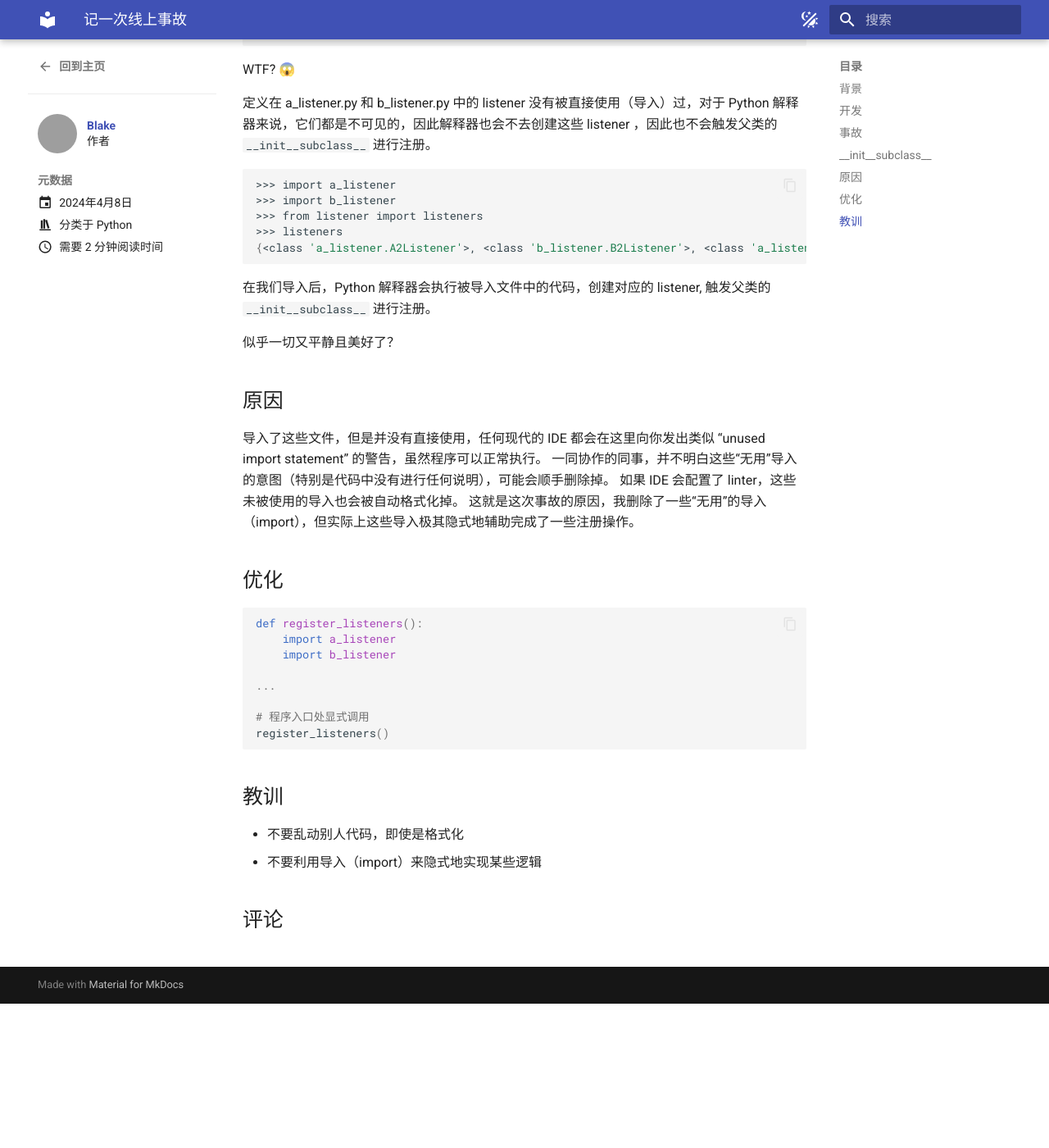
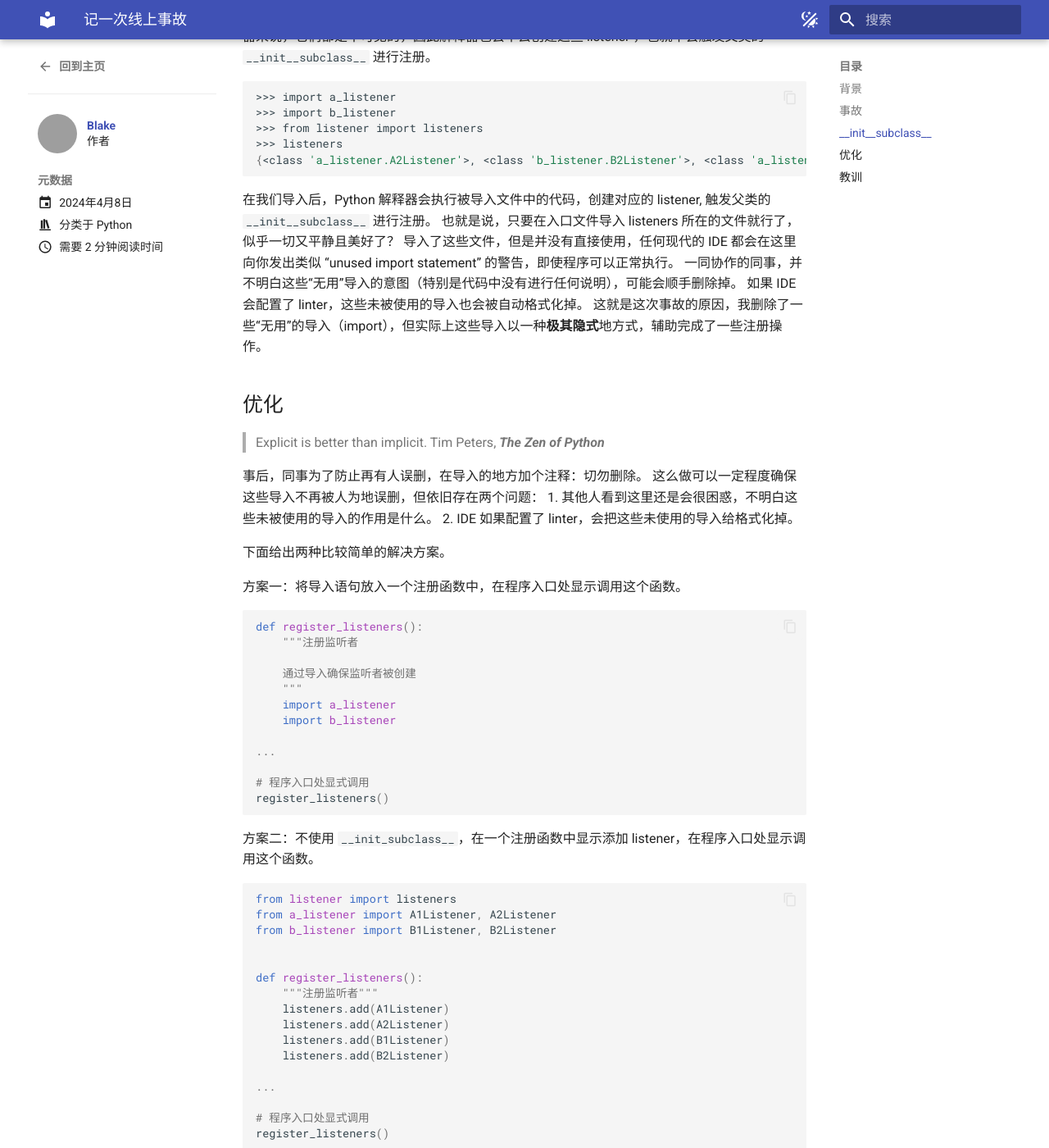
Before and after one commit to zhaoblake/zhaoblake.github.io, an MkDocs documentation site: the page built from docs/posts/记一次线上事故.md, in a window 1280 px wide and 1400 px high, scrolled down 2865 px. Shown: the whole window at 82% size. Built offline with MkDocs 1.6.1 and Material for MkDocs 9.7.7, drawn with Linux system fonts in a browser that asks for light colours; comment, search, counter and statistics services are not loaded; before the commit the page ends 4089 px from its top, so only the background shows below that; some of the changed text lies outside the part shown; grey boxes are pictures that could not be loaded.

Commit message:
fix: update post

````diff
--- a/docs/posts/记一次线上事故.md
+++ b/docs/posts/记一次线上事故.md
@@ -6,6 +6,8 @@ categories:
 comments: true
 authors: [Blake]
 ---
+# 记一次线上事故
+
 这是去年年底就发生的事情了，至于为啥现在拿出来说，是因为我在浏览仓库的的提交记录时，一个直白、残酷的 commit message 再一次地扎进我的眼里😵：还原 xxx（我的名字）提交错误。这是我同事提交的 commit，用于回退我之前提交的部分代码。就是这部分代码，导致了这次线上事故...
 
 <!-- more -->
@@ -13,21 +15,18 @@ authors: [Blake]
 
 我们收到了为某个任务执行提速的需求：并发执行。我们的任务执行引擎是支持协程异步执行的，但是这个任务的业务代码是同步的。有两种方案摆在面前：1. 将任务代码改成异步；2. 引擎新增一个 runner，支持多线程执行任务。
 鉴于时间较为紧张，修改任务代码的工作量和风险要远大新增一个多线程执行的 runner，我们最终选择的第二个方案，这个任务也被我给接下了。
-
-## 开发
-
 新加一个线程 runner 并不复杂，再加上一些锁的处理，半天时间就开发完毕，提交上线了。
 
 ## 事故
 
 当天下班后，我在回家的地铁上，接到同事的电话：我提交的代码有问题，线上炸了！！！
-
 我第一反应是不可能，我只是新增了一个线程 runner 函数，这是一个增量开发，还没有任何业务的任务切换到这个 runner 执行。
-
 最后同事排查结果是：我删除了一些“无用”的导入（import）。
 
 
 ## `__init__subclass__`
+
+没错，这次的事故跟 `__init__subclass` 有关。
 
 `__init__subclass` 是一个特殊方法（special method），定义在父类中，当子类被创建时，它会被自动调用。
 
@@ -43,7 +42,7 @@ class SubClass(BaseClass):
 ```
 
 上面的例子中，当子类 `SubClass` **被创建时**，就会触发 `BaseClass` 的 `__init__subclass__` 方法。
-利用这个特性，我们可以完成一些注册操作。
+利用这个特性，我们可以实现注册子类的机制。
 
 ```python
 # listener.py
@@ -137,7 +136,7 @@ set()
 ```
 WTF? 😱
 
-定义在 a_listener.py 和 b_listener.py 中的 listener 没有被直接使用（导入）过，对于 Python 解释器来说，它们都是不可见的，因此解释器也会不去创建这些 listener ，因此也不会触发父类的 `__init__subclass__` 进行注册。
+定义在 a_listener.py 和 b_listener.py 中的 listeners 没有被直接使用（导入）过，对于 Python 解释器来说，它们都是不可见的，因此解释器也会不去创建这些 listener ，也就不会触发父类的 `__init__subclass__` 进行注册。
 
 ```shell
 >>> import a_listener
@@ -147,19 +146,33 @@ WTF? 😱
 {<class 'a_listener.A2Listener'>, <class 'b_listener.B2Listener'>, <class 'a_listener.A1Listener'>, <class 'b_listener.B1Listener'>}
 ```
 在我们导入后，Python 解释器会执行被导入文件中的代码，创建对应的 listener, 触发父类的 `__init__subclass__` 进行注册。
+也就是说，只要在入口文件导入 listeners 所在的文件就行了，似乎一切又平静且美好了？
+导入了这些文件，但是并没有直接使用，任何现代的 IDE 都会在这里向你发出类似 “unused import statement” 的警告，即使程序可以正常执行。
+一同协作的同事，并不明白这些“无用”导入的意图（特别是代码中没有进行任何说明），可能会顺手删除掉。 如果 IDE 会配置了 linter，这些未被使用的导入也会被自动格式化掉。
+这就是这次事故的原因，我删除了一些“无用”的导入（import），但实际上这些导入以一种**极其隐式**地方式，辅助完成了一些注册操作。
 
-似乎一切又平静且美好了？
 
-## 原因
-导入了这些文件，但是并没有直接使用，任何现代的 IDE 都会在这里向你发出类似 “unused import statement” 的警告，虽然程序可以正常执行。
-一同协作的同事，并不明白这些“无用”导入的意图（特别是代码中没有进行任何说明），可能会顺手删除掉。 如果 IDE 会配置了 linter，这些未被使用的导入也会被自动格式化掉。
-这就是这次事故的原因，我删除了一些“无用”的导入（import），但实际上这些导入极其隐式地辅助完成了一些注册操作。
 
 
 ## 优化
+> Explicit is better than implicit.
+>Tim Peters, ***The Zen of Python***
 
+
+事后，同事为了防止再有人误删，在导入的地方加个注释：切勿删除。
+这么做可以一定程度确保这些导入不再被人为地误删，但依旧存在两个问题：
+1. 其他人看到这里还是会很困惑，不明白这些未被使用的导入的作用是什么。
+2. IDE 如果配置了 linter，会把这些未使用的导入给格式化掉。
+
+下面给出两种比较简单的解决方案。
+
+方案一：将导入语句放入一个注册函数中，在程序入口处显示调用这个函数。
 ```python
 def register_listeners():
+    """注册监听者
+
+    通过导入确保监听者被创建
+    """
     import a_listener
     import b_listener
 
@@ -168,9 +181,29 @@ def register_listeners():
 # 程序入口处显式调用
 register_listeners()
 ```
+方案二：不使用 `__init_subclass__`，在一个注册函数中显示添加 listener，在程序入口处显示调用这个函数。
 
+
+```python
+from listener import listeners
+from a_listener import A1Listener, A2Listener
+from b_listener import B1Listener, B2Listener
+
+
+def register_listeners():
+    """注册监听者"""
+    listeners.add(A1Listener)
+    listeners.add(A2Listener)
+    listeners.add(B1Listener)
+    listeners.add(B2Listener)
+
+...
+
+# 程序入口处显式调用
+register_listeners()
+```
 
 ## 教训
 
-- 不要乱动别人代码，即使是格式化
-- 不要利用导入（import）来隐式地实现某些逻辑
+- 不要乱动别人代码，即使是格式化。
+- 不要利用导入（import）来隐式地实现某些逻辑。
````
